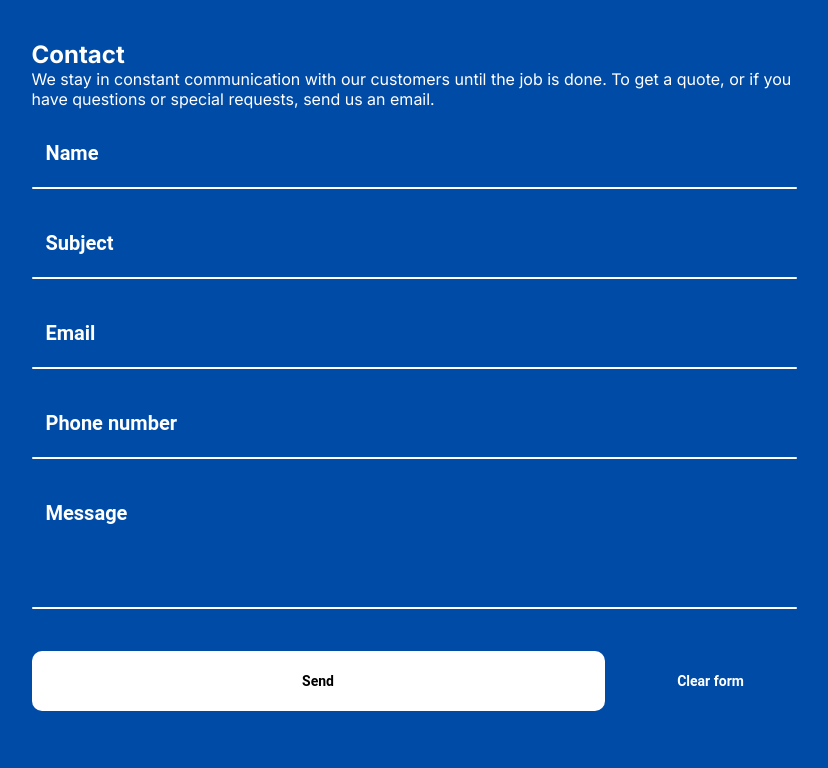
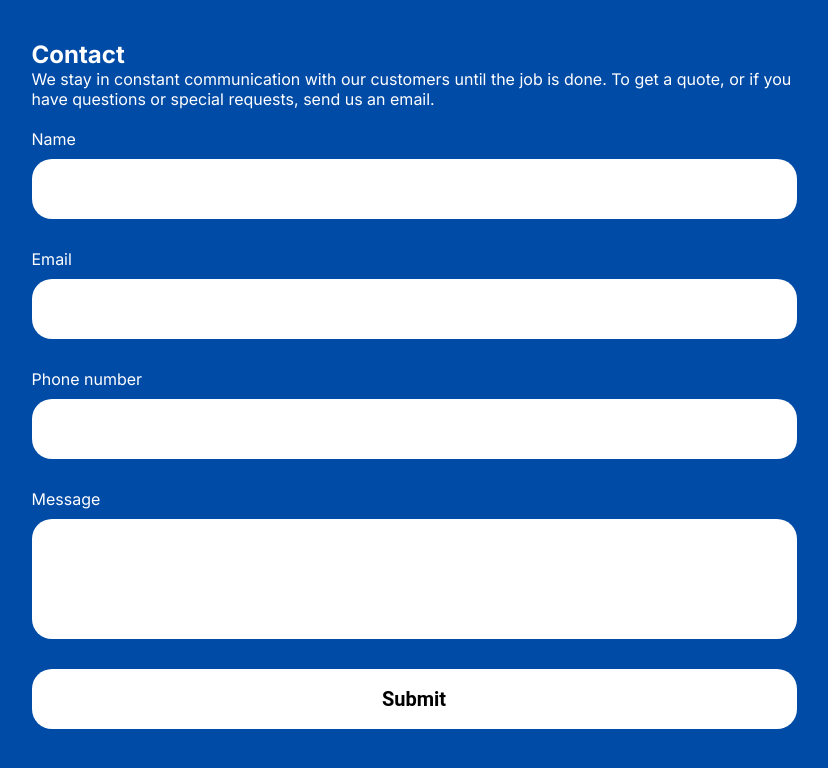
Before and after one commit to tscarpentryapp/TSCApp, a Next.js app: page /components/ContactForm in a window 1280 px wide. Shown: the top 768 px of the page, without its empty margins (226-1054 px from the left). Built offline with nearby package versions, Linux system fonts and the light colour scheme.

Commit message:
Fix form

```diff
--- a/pages/components/ContactForm.js
+++ b/pages/components/ContactForm.js
@@ -1,9 +1,51 @@
+import React from 'react';
 import { useForm, ValidationError } from '@formspree/react';
 export default function ContactForm() {
-  const [state, handleSubmit] = useForm("xeqbzlby");
+  const [state, handleSubmit] = useForm("xyyqnvyq");
   if (state.succeeded) {
-      return <p>Thanks for joining!</p>;
+      return (
+        <>
+        <div className='contact-container'>
+            <div className='form-container'>
+                <h2>Message sent!</h2>
+                <p>Thank you for contacting us, we will contact you soon.</p>
+            </div>
+        </div>
+        <style jsx>{`
+            .contact-container
+            {
+                display: flex;
+                flex-direction: column;
+                width: 100%;
+                height: auto;
+                padding: 20px 20px 40px;
+                align-self: center;
+                justify-content: center;
+                align-items: center;
+                background: var(--tsc-color);
+                gap: 20px;
+                color: #fff;
+            }
+            .form-container
+            {
+                display: flex;
+                flex-direction: column;
+                width: 100%;
+                max-width: 1100px;
+                max-width: 765px;
+                height: auto;
+                gap: 10px;
+                text-align: center;
+            }
+            h2
+            {
+                padding: 20px;
+            }
+        `}</style>
+        </>
+      )
   }
+
   return (
     <>
       <div>
@@ -13,48 +55,76 @@ export default function ContactForm() {
                 <h2>Contact</h2>
                 <p>We stay in constant communication with our customers until the job is done. To get a quote, or if you have questions or special requests, send us an email.</p>
             </div>
-            <form
-                id="contact-form"
-                onSubmit={handleSubmit}
-                action="https://formspree.io/f/mlekgork"
-                method="POST"
-            >
-                <div className="inputBox">
-                <input name="Nombre" type="text" required />
-                <span>Name</span>
-                <i></i>
+            <form id="contact-form" onSubmit={handleSubmit}>
+                <div className='inputBox'>
+                    <label htmlFor="name">
+                        Name
+                    </label>
+                    <input
+                        id="name"
+                        type="name"
+                        name="name"
+                    />
+                    <ValidationError
+                        prefix="Name"
+                        field="name"
+                        errors={state.errors}
+                    />
                 </div>
-                <div className="inputBox">
-                <input name="Empresa" type="text" required />
-                <span>Subject</span>
-                <i></i>
+                <div className='inputBox'>
+                    <label htmlFor="email">
+                        Email
+                    </label>
+                    <input
+                        id="email"
+                        type="email"
+                        name="email"
+                    />
+                    <ValidationError
+                        prefix="Email"
+                        field="email"
+                        errors={state.errors}
+                    />
                 </div>
-                <div className="inputBox">
-                <input name="Correo" type="email" required />
-                <span>Email</span>
-                <i></i>
+                <div className='inputBox'>
+                    <label htmlFor="number">
+                        Phone number
+                    </label>
+                    <input
+                        id="number"
+                        type="number"
+                        name="number"
+                    />
+                    <ValidationError
+                        prefix="Number"
+                        field="number"
+                        errors={state.errors}
+                    />
                 </div>
-                <div className="inputBox">
-                <input name="Number" type="number" required />
-                <span>Phone number</span>
-                <i></i>
+                <div className='inputBox'>
+                    <label htmlFor="email">
+                        Message
+                    </label>
+                    <textarea
+                        id="message"
+                        name="message"
+                    />
+                    <ValidationError
+                        prefix="Message"
+                        field="message"
+                        errors={state.errors}
+                    />
                 </div>
-                <div className="inputBox">
-                <textarea name="Mensaje" required></textarea>
-                <span>Message</span>
-                <i></i>
-                </div>
-                <div className="g-recaptcha" data-theme="dark" data-sitekey="6Le-ZUIkAAAAADVtPZJIn-UH1PIyTqCXUtERPpHv"></div>
-                <div className="buttons-form">
-                <input id="button-form" type="submit" value="Send" />
-                <input id="button-form2" type="reset" value="Clear form" />
-                </div>
-            </form>
-          </div>
+                <button id='button-form' type="submit" disabled={state.submitting}>
+                    Submit
+                </button>
+                </form>
+            </div>
         </div>
       </div>
       <style jsx>{`
-            .contact-container
+            .contact-container,
+            .contact-container2
             {
                 display: flex;
                 flex-direction: column;
@@ -69,7 +139,8 @@ export default function ContactForm() {
                 gap: 20px;
                 color: #fff;
             }
-            .form-container
+            .form-container,
+            .form-container2
             {
                 display: flex;
                 flex-direction: column;
@@ -97,6 +168,7 @@ export default function ContactForm() {
                 position: relative;
                 display: flex;
                 flex-direction: column;
+                gap: 10px;
             }
             .inputBox input
             {
@@ -105,7 +177,6 @@ export default function ContactForm() {
                 width: 100%;
                 height: 60px;
                 padding: 0 20px;
-                background: transparent;
                 /* border: 2px solid var(--white); */
                 border: none;
                 border-radius: 20px;
@@ -120,7 +191,6 @@ export default function ContactForm() {
                 width: 100%;
                 height: 120px;
                 padding: 20px;
-                background: transparent;
                 border: none;
                 border-radius: 20px;
                 outline: none;
@@ -129,67 +199,22 @@ export default function ContactForm() {
                 font-size: 20px;
                 resize: none;
             }
-            .inputBox span
-            {
-                position: absolute;
-                left: 0;
-                margin-left: 8px;
-                margin-top: 2px;
-                padding: 10px 14px 10px 6px;
-                font-size: 20px;
-                font-weight: 700;
-                font-family: 'Roboto', sans-serif;
-                color: var(--grey1);
-                pointer-events: none;
-                transition: 0.4s;
-                z-index: 4;
-            }
-            .inputBox input:valid ~ span,
-            .inputBox input:focus ~ span,
-            .inputBox textarea:valid ~ span,
-            .inputBox textarea:focus ~ span
-            {
-                color: #fff;
-                font-size: 12px;
-                padding: 10px 6px 10px 6px;
-                transform: translateY(-30px);
-            }
-            .inputBox i
-            {
-                position: absolute;
-                left: 0;
-                bottom: 0;
-                width: 100%;
-                height: 2px;
-                background-color: #fff;
-                border-radius: 10px;
-                transition: 0.4s;
-                pointer-events: none;
-                z-index: 5;
-            }
-            .inputBox input:valid ~ i,
-            .inputBox input:focus ~ i,
-            .inputBox textarea:valid ~ i,
-            .inputBox textarea:focus ~ i
-            {
-                height: 100%;
-            }
             .buttons-form
             {
                 display: flex;
                 gap: 20px;
             }
-            .buttons-form input[type="submit"]
+            #button-form
             {
                 display: flex;
                 width: 100%;
                 min-width: 64px;
                 height: 60px;
                 border: none;
-                border-radius: 10px !important;
+                border-radius: 20px !important;
                 background: white;
                 font-family: 'Roboto', sans-serif;
-                font-size: 14px;
+                font-size: 20px;
                 color: black;
                 font-weight: 700;
                 text-decoration: none;
@@ -209,6 +234,11 @@ export default function ContactForm() {
                 color: var(--white);
                 border: 2px solid var(--white);
                 border-radius: 8px;
+            }
+            .SubmitContainer
+            {
+                display: flex;
+                flex-direction: column;
             }
 
             #submit-dma-confirm
```
